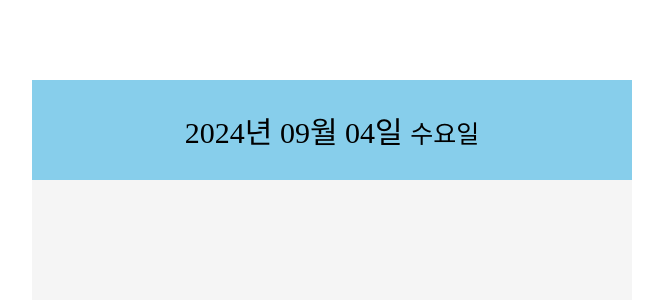
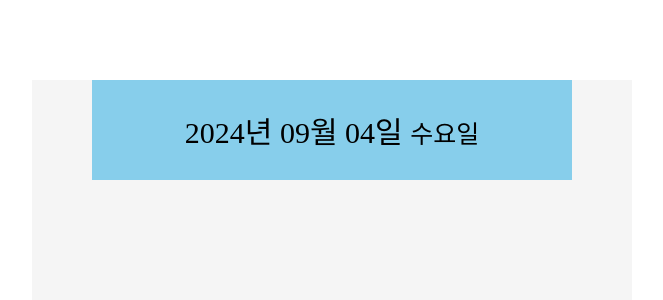
Before and after one commit to KittelLee/ToDo, a React (Vite) app: page / in a window 1280 px wide. Shown: the top 300 px of the page, without its empty margins (308-971 px from the left). Built offline with nearby package versions, Linux system fonts and the light colour scheme.

Commit message:
Del: pages components

```diff
--- a/src/styles/Clock.css
+++ b/src/styles/Clock.css
@@ -1,7 +1,7 @@
 .clock-wrap {
   margin-top: 80px;
-  background-color: skyblue;
-  width: 100%;
+  background-color: skyblue; /*임시*/
+  width: 80%;
   height: 100px;
   display: flex;
   align-items: center;
```
Also changed, not shown: 1 other file (tests, documents, lock files or other folders).
